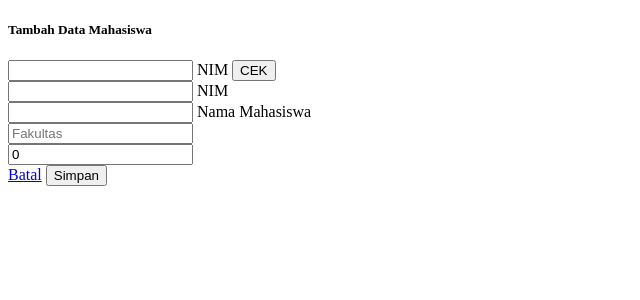
After one commit to teamksl/kpu-apps, a PHP site: page /tambah-mhs.php in a window 1280 px wide. The commit adds this page. Shown: the top 300 px of the page, without its empty margins (0-640 px from the left). Run offline with PHP 8.4, Linux system fonts and the light colour scheme; some libraries are stand-ins or nearby versions.

Commit message:
tambah mhs dan test
test untuk sandbox

```diff
--- a/administrator/admin/index.php
+++ b/administrator/admin/index.php
@@ -1,5 +1,5 @@
 <?php
-	include '../koneksi.php';
+	include '../../koneksi.php';
 	include 'header.php';
 ?>
 			<div id="page-wrapper">
--- /dev/null
+++ b/tambah-mhs.php
@@ -0,0 +1,192 @@
+<?php
+  // include 'koneksi.php';
+  // // session_start();
+  // // if (isset($_SESSION['user'])) {
+  //   if (isset($_POST['submit'])) {
+  //     $nim      = $_POST['nim'];
+  //     $nama     = $_POST['nama'];
+  //     $fakultas = $_POST['fakultas'];
+  //     $status   = $_POST['status'];
+  //     $input = "INSERT INTO mahasiswa VALUES('$nim', '$nama', '$fakultas','$status')";
+  //     $query_input =mysql_query($input);
+  //     if($query_input){
+  //       header("location: mhs.php");
+  //       }
+  //       else {
+  //       echo "<script>alert('NIM Anda sudah terdaftar.');window.location='tambah-mhs.php';</script>";
+  //       }
+  //   }
+?>
+
+<?php
+if (isset($_POST['simpan'])) {
+    $nim = $_POST['mimin'];
+    $homepage = file_get_contents("https://student.budiluhur.ac.id/kpu.php?nim=$nim");
+  echo $homepage;
+  }
+?>
+
+ <!DOCTYPE html>
+  <html>
+    <head>
+      <title>E-Voting KPU - UBL 2016</title>
+      <!--Import Google Icon Font-->
+      <!-- <link href="http://fonts.googleapis.com/icon?family=Material+Icons" rel="stylesheet"> -->
+      <!--Import materialize.css-->
+      <!-- <link type="text/css" rel="stylesheet" href="../css/materialize.css"  media="screen,projection"/> -->
+      <!--Let browser know website is optimized for mobile-->
+      <!-- <meta name="viewport" content="width=device-width, initial-scale=1.0"/> -->
+
+      <!-- <script language="javascript" src="jquery-2.1.1.min.js.js"></script> -->
+      <script language="javascript">
+
+      function lihat() {
+        var nilai_nim = document.tbl_mhs.nim.value;
+        var nilai_nim = nilai_nim.substring(2, 4);
+
+      switch (nilai_nim)
+           {
+              case '11':
+              case '12':
+              case '13':
+              var jur = "Fakultas Teknologi Informasi";
+              document.tbl_mhs.fakultas.value=jur;
+              break;
+
+              case '31':
+              case '32':
+              var jur = "Fakultas Ekonomi dan Bisnis";
+              document.tbl_mhs.fakultas.value=jur;
+              break;
+
+              case '42':
+              case '43':
+              var jur = "Fakultas Ilmu Politik dan Ilmu Sosial";
+              document.tbl_mhs.fakultas.value=jur;
+              break;
+
+              case '51':
+              case '52':
+              var jur = "Fakultas Teknik";
+              document.tbl_mhs.fakultas.value=jur;
+              break;
+
+              case '71':
+              var jur = "Fakultas Ilmu Komunikasi";
+              document.tbl_mhs.fakultas.value=jur;
+              break;
+
+              default:
+              var jur = "";
+              document.tbl_mhs.fakultas.value=jur;
+           }
+
+      }
+
+      function isNumberKey(evt)
+      {
+      var charCode = (evt.which) ? evt.which : event.keyCode
+      if (charCode > 31 && (charCode < 48 || charCode > 57))
+
+      return false;
+      return true;
+
+      }
+
+      </script>
+
+    </head>
+
+    <body>
+      <?php //include 'header.php'; ?>
+
+      <?php //include 'nav.php'; ?>
+
+      <div style="height:100%;">
+        <div>
+          <h5 class="center-align">Tambah Data Mahasiswa</h5>
+        </div>
+
+        <div class="container">
+          <div class="section">
+            <div class="row">
+
+            <form class="col s12" action="tambah-mhs.php" method="POST" enctype="multipart/form-data" name="tbl_mhs">
+              <div class="row">
+                  <div class="input-field col s8 m6">
+                    <input id="nim" type="text" name="mimin" class="validate" onkeyup="lihat()" onkeypress="return isNumberKey(event)" onCopy="return false" onDrag="return false" onDrop="return false" onPaste="return false" autocomplete=off required>
+                    <label for="nim">NIM</label>
+                    <button class="btn waves-effect waves-light" type="submit" name="simpan">CEK</button>
+                  </div>
+                </div>
+            </form>
+
+
+              <form class="col s12" action="tambah-mhs.php" method="POST" enctype="multipart/form-data" name="tbl_mhs">
+                <div class="row">
+                  <div class="input-field col s8 m6">
+                    <input id="nim" type="text" name="nim" class="validate" onkeyup="lihat()" onkeypress="return isNumberKey(event)" onCopy="return false" onDrag="return false" onDrop="return false" onPaste="return false" autocomplete=off required>
+                    <label for="nim">NIM</label>
+                  </div>
+                </div>
+                <div class="row">
+                  <div class="input-field col s12 m12">
+                    <input id="nama" type="text" name="nama" class="validate" onCopy="return false" onDrag="return false" onDrop="return false" onPaste="return false" autocomplete=off required>
+                    <label for="nama">Nama Mahasiswa</label>
+                  </div>
+                </div>
+                <div class="row">
+                  <div class="input-field col s9 m6">
+                    <input id="fakultas" type="text" name="fakultas" placeholder="Fakultas" class="validate" onCopy="return false" onDrag="return false" onDrop="return false" onPaste="return false" autocomplete=off readonly required>
+                  </div>
+                </div>
+                </div>
+                <div class="row">
+                  <div class="input-field col s8 m4">
+
+                      <input id="status" type="text" name="status" value="0" class="validate" onCopy="return false" onDrag="return false" onDrop="return false" onPaste="return false" autocomplete=off required>
+
+                  </div>
+                </div>
+
+        <!-- <input type="file" name="file"> -->
+        <div class="row">
+          <div class="col s12">
+            <a href="mhs.php" class="btn waves-effect waves-light" name="batal">Batal</a>
+      	    <button class="btn waves-effect waves-light" type="submit" name="submit">Simpan</button>
+          </div>
+        </div>
+      </form>
+    </div>
+  </div>
+</div>
+
+<div style="height:30px" class="card-panel1 teal lighten-2">
+  <div class="center">
+    <h6 style="padding-top:8px; color:#FFFFFF">Kelompok Studi Linux © 2016. All right reserved.</h5>
+  </div>
+</div>
+
+		<!--Import jQuery before materialize.js-->
+    <script type="text/javascript" src="../jquery/jquery.js"></script>
+    <script type="text/javascript" src="../js/materialize.min.js"></script>
+    <script type="text/javascript">
+    $('.carousel.carousel-slider').carousel({full_width: true});
+    $(document).ready(function() {
+    $('select').material_select();
+    });
+
+    function getval(sel) {
+       alert(sel.value);
+    }
+    </script>
+
+	</body>
+  </html>
+
+  <?php
+  //   }
+  // else {
+  //   header("location: mhs.php");
+  // }
+  ?>
```
Also changed, not shown: test.php (added, +103 -0 lines).
